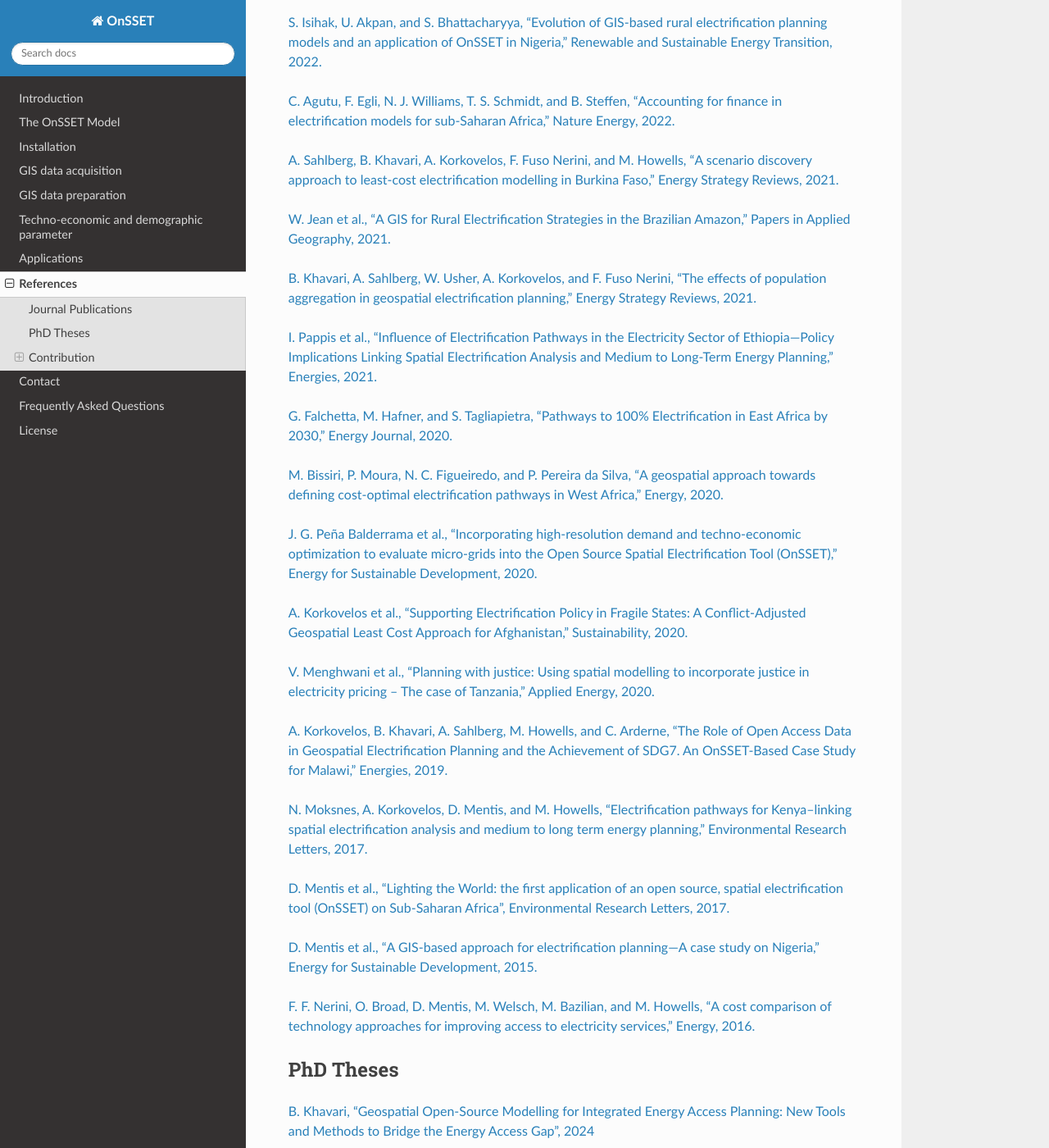
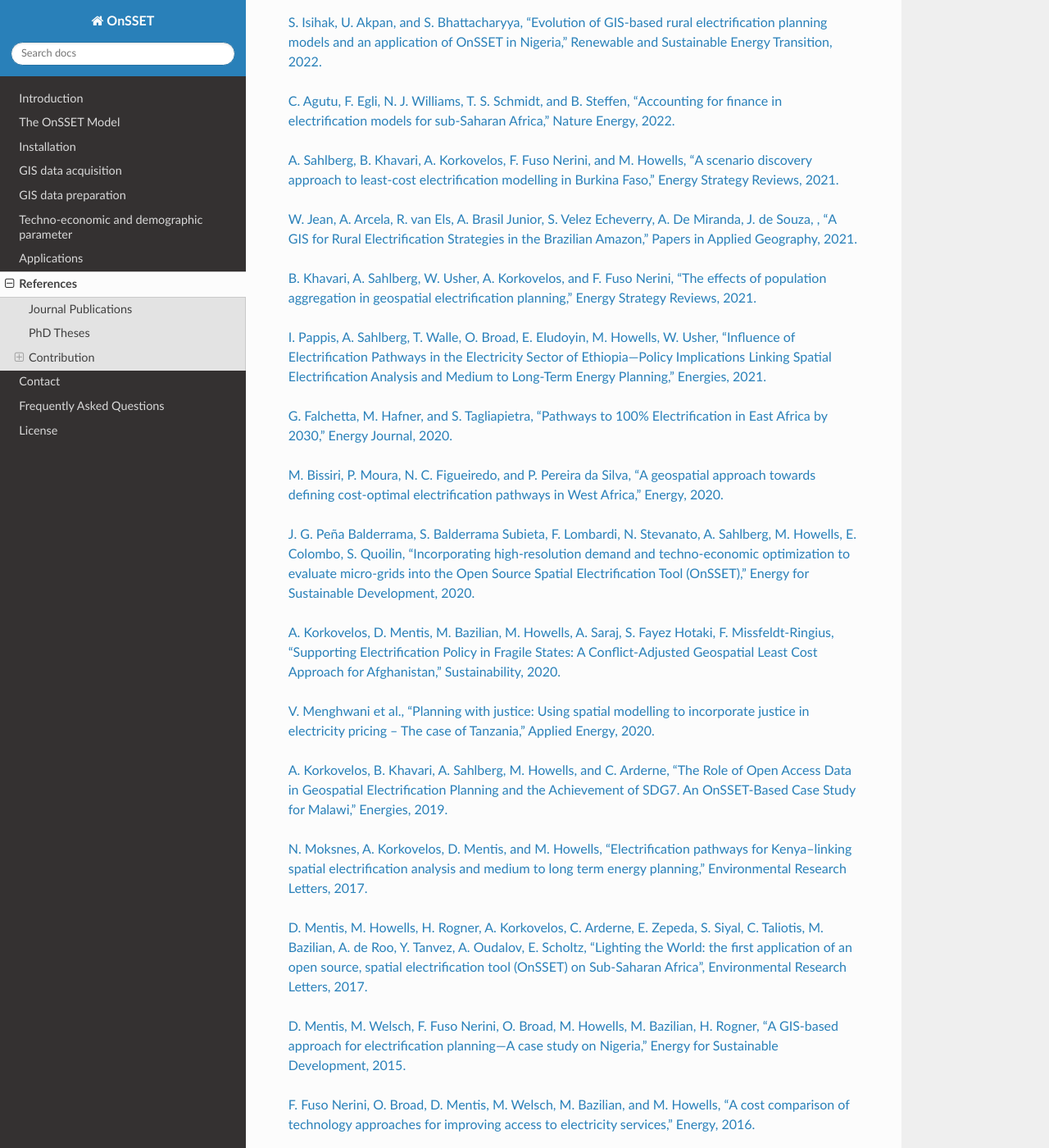
Before and after one commit to OnSSET/onsset, a Sphinx documentation site: the page built from docs/references.rst, in a window 1280 px wide and 1400 px high, scrolled down 1832 px. Shown: the whole window at 82% size. Built offline with Sphinx 7.4.7 and the Read the Docs theme 3.1.0, drawn with Linux system fonts in a browser that asks for light colours; pages that are not in the unit, such as notebooks, are missing from menus; the version number could not be read and is left out.

Commit message:
Update references.rst

```diff
--- a/docs/references.rst
+++ b/docs/references.rst
@@ -50,19 +50,19 @@
 
 `A. Sahlberg, B. Khavari, A. Korkovelos, F. Fuso Nerini, and M. Howells, “A scenario discovery approach to least-cost electrification modelling in Burkina Faso,” Energy Strategy Reviews, 2021. <https://doi.org/10.1016/j.esr.2021.100714>`_
 
-`W. Jean et al., “A GIS for Rural Electrification Strategies in the Brazilian Amazon,” Papers in Applied Geography, 2021. <https://doi.org/10.1080/23754931.2020.1870539>`_
+`W. Jean, A. Arcela, R. van Els, A. Brasil Junior, S. Velez Echeverry, A. De Miranda, J. de Souza, , “A GIS for Rural Electrification Strategies in the Brazilian Amazon,” Papers in Applied Geography, 2021. <https://doi.org/10.1080/23754931.2020.1870539>`_
 
 `B. Khavari, A. Sahlberg, W. Usher, A. Korkovelos, and F. Fuso Nerini, “The effects of population aggregation in geospatial electrification planning,” Energy Strategy Reviews, 2021. <https://doi.org/10.1016/j.esr.2021.100752>`_
 
-`I. Pappis et al., “Influence of Electrification Pathways in the Electricity Sector of Ethiopia—Policy Implications Linking Spatial Electrification Analysis and Medium to Long-Term Energy Planning,” Energies, 2021. <https://doi.org/10.3390/en14041209>`_
+`I. Pappis, A. Sahlberg, T. Walle, O. Broad, E. Eludoyin, M. Howells, W. Usher, “Influence of Electrification Pathways in the Electricity Sector of Ethiopia—Policy Implications Linking Spatial Electrification Analysis and Medium to Long-Term Energy Planning,” Energies, 2021. <https://doi.org/10.3390/en14041209>`_
 
 `G. Falchetta, M. Hafner, and S. Tagliapietra, “Pathways to 100% Electrification in East Africa by 2030,” Energy Journal, 2020. <https://doi.org/10.5547/01956574.41.3.gfal>`_
 
 `M. Bissiri, P. Moura, N. C. Figueiredo, and P. Pereira da Silva, “A geospatial approach towards defining cost-optimal electrification pathways in West Africa,” Energy, 2020. <https://doi.org/10.1016/j.energy.2020.117471>`_
 
-`J. G. Peña Balderrama et al., “Incorporating high-resolution demand and techno-economic optimization to evaluate micro-grids into the Open Source Spatial Electrification Tool (OnSSET),” Energy for Sustainable Development, 2020. <https://doi.org/10.1016/j.esd.2020.02.009>`_
+`J. G. Peña Balderrama, S. Balderrama Subieta, F. Lombardi, N. Stevanato, A. Sahlberg, M. Howells, E. Colombo, S. Quoilin, “Incorporating high-resolution demand and techno-economic optimization to evaluate micro-grids into the Open Source Spatial Electrification Tool (OnSSET),” Energy for Sustainable Development, 2020. <https://doi.org/10.1016/j.esd.2020.02.009>`_
 
-`A. Korkovelos et al., “Supporting Electrification Policy in Fragile States: A Conflict-Adjusted Geospatial Least Cost Approach for Afghanistan,” Sustainability, 2020. <https://doi.org/10.3390/su12030777>`_
+`A. Korkovelos, D. Mentis, M. Bazilian, M. Howells, A. Saraj, S. Fayez Hotaki, F. Missfeldt-Ringius, “Supporting Electrification Policy in Fragile States: A Conflict-Adjusted Geospatial Least Cost Approach for Afghanistan,” Sustainability, 2020. <https://doi.org/10.3390/su12030777>`_
 
 `V. Menghwani et al., “Planning with justice: Using spatial modelling to incorporate justice in electricity pricing – The case of Tanzania,” Applied Energy, 2020. <https://doi.org/10.1016/j.apenergy.2020.114749>`_
 
@@ -70,11 +70,11 @@
 
 `N. Moksnes, A. Korkovelos, D. Mentis, and M. Howells, “Electrification pathways for Kenya–linking spatial electrification analysis and medium to long term energy planning,” Environmental Research Letters, 2017. <https://doi.org/10.1088/1748-9326/aa7e18>`_
 
-`D. Mentis et al., “Lighting the World: the first application of an open source, spatial electrification tool (OnSSET) on Sub-Saharan Africa", Environmental Research Letters, 2017. <https://doi.org/10.1088/1748-9326/aa7b29>`_
+`D. Mentis, M. Howells, H. Rogner, A. Korkovelos, C. Arderne, E. Zepeda, S. Siyal, C. Taliotis, M. Bazilian, A. de Roo, Y. Tanvez, A. Oudalov, E. Scholtz, “Lighting the World: the first application of an open source, spatial electrification tool (OnSSET) on Sub-Saharan Africa", Environmental Research Letters, 2017. <https://doi.org/10.1088/1748-9326/aa7b29>`_
 
-`D. Mentis et al., “A GIS-based approach for electrification planning—A case study on Nigeria,” Energy for Sustainable Development, 2015. <https://doi.org/10.1016/j.esd.2015.09.007>`_
+`D. Mentis, M. Welsch, F. Fuso Nerini, O. Broad, M. Howells, M. Bazilian, H. Rogner, “A GIS-based approach for electrification planning—A case study on Nigeria,” Energy for Sustainable Development, 2015. <https://doi.org/10.1016/j.esd.2015.09.007>`_
 
-`F. F. Nerini, O. Broad, D. Mentis, M. Welsch, M. Bazilian, and M. Howells, “A cost comparison of technology approaches for improving access to electricity services,” Energy, 2016. <https://doi.org/10.1016/j.energy.2015.11.068>`_
+`F. Fuso Nerini, O. Broad, D. Mentis, M. Welsch, M. Bazilian, and M. Howells, “A cost comparison of technology approaches for improving access to electricity services,” Energy, 2016. <https://doi.org/10.1016/j.energy.2015.11.068>`_
 
 PhD Theses
 **************
```
